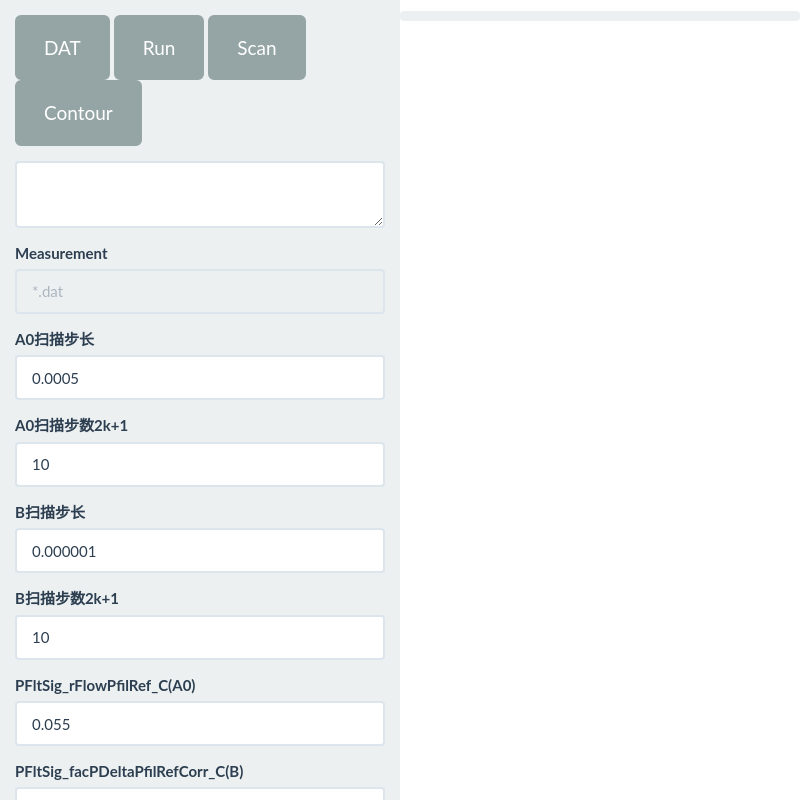
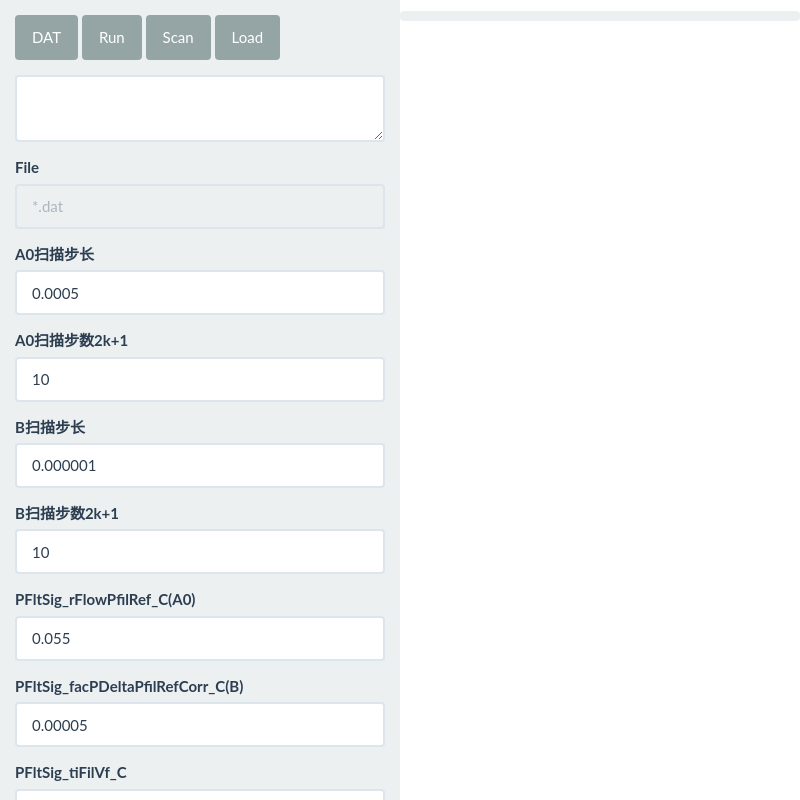
Before and after one commit to oliverxiao2/ECUProgramSimulation, an Electron app: page 1.CCF Calculation/js/index.0.2.html in a window 800 px wide. Drawn offline with nearby package versions, Linux system fonts and the light colour scheme.

```diff
--- a/1.CCF Calculation/js/index.0.2.html
+++ b/1.CCF Calculation/js/index.0.2.html
@@ -36,17 +36,17 @@
 		<div style="width:400px;background-color:#ecf0f1;padding:15px; overflow-y:auto;">
 			<form>
 				<div class="form-group">
-					<a href="#" class="btn btn-default btn-lg" id="btn_import_dat_file" onclick="document.getElementById('importMDFFile').click()">DAT</a>
+					<a href="#" class="btn btn-default" id="btn_import_dat_file" onclick="document.getElementById('importMDFFile').click()">DAT</a>
 					<input type="file" id="importMDFFile" style="display:none;">
-					<a href="#" class="btn btn-default btn-lg" onclick="f1()">Run</a>
-					<a href="#" class="btn btn-default btn-lg" onclick="scan()">Scan</a>
-					<a href="#" class="btn btn-default btn-lg" onclick="test()">Contour</a>
+					<a href="#" class="btn btn-default" onclick="f1()">Run</a>
+					<a href="#" class="btn btn-default" onclick="scan()">Scan</a>
+					<a href="#" class="btn btn-default" onclick="load()">Load</a>
 				</div>
 				<div class="form-group">
 					<textarea class="form-control"></textarea>
 				</div>
 				<div class="form-group">
-					<label for="input_filename">Measurement</label>
+					<label for="input_filename">File</label>
 					<input type="text" class="form-control" id="input_filename" readonly="readonly" placeholder="*.dat">
 				</div>
 				<div class="form-group">
@@ -313,9 +313,12 @@
 		});
 	}
 
-	function test() {
+	function load() {
 		const fs = require('fs');
-		const txt = fs.readFileSync(document.getElementById('importMDFFile').files[0].path);
+		const path = require('path');
+		const file = document.getElementById('importMDFFile').files[0];
+		//const ext =
+		const txt = fs.readFileSync(file.path);
 		console.log(txt.length);
 
 		var data = [ {
```
